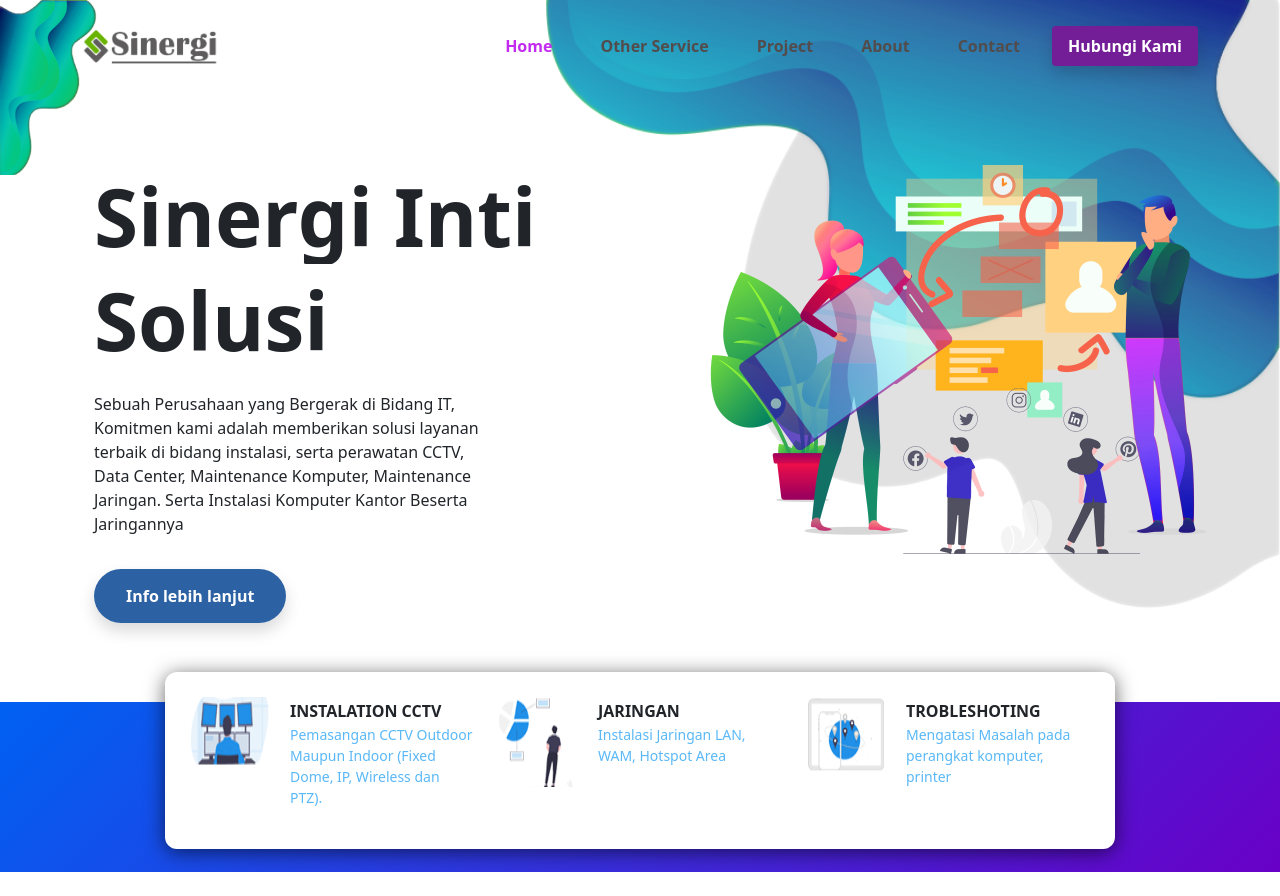
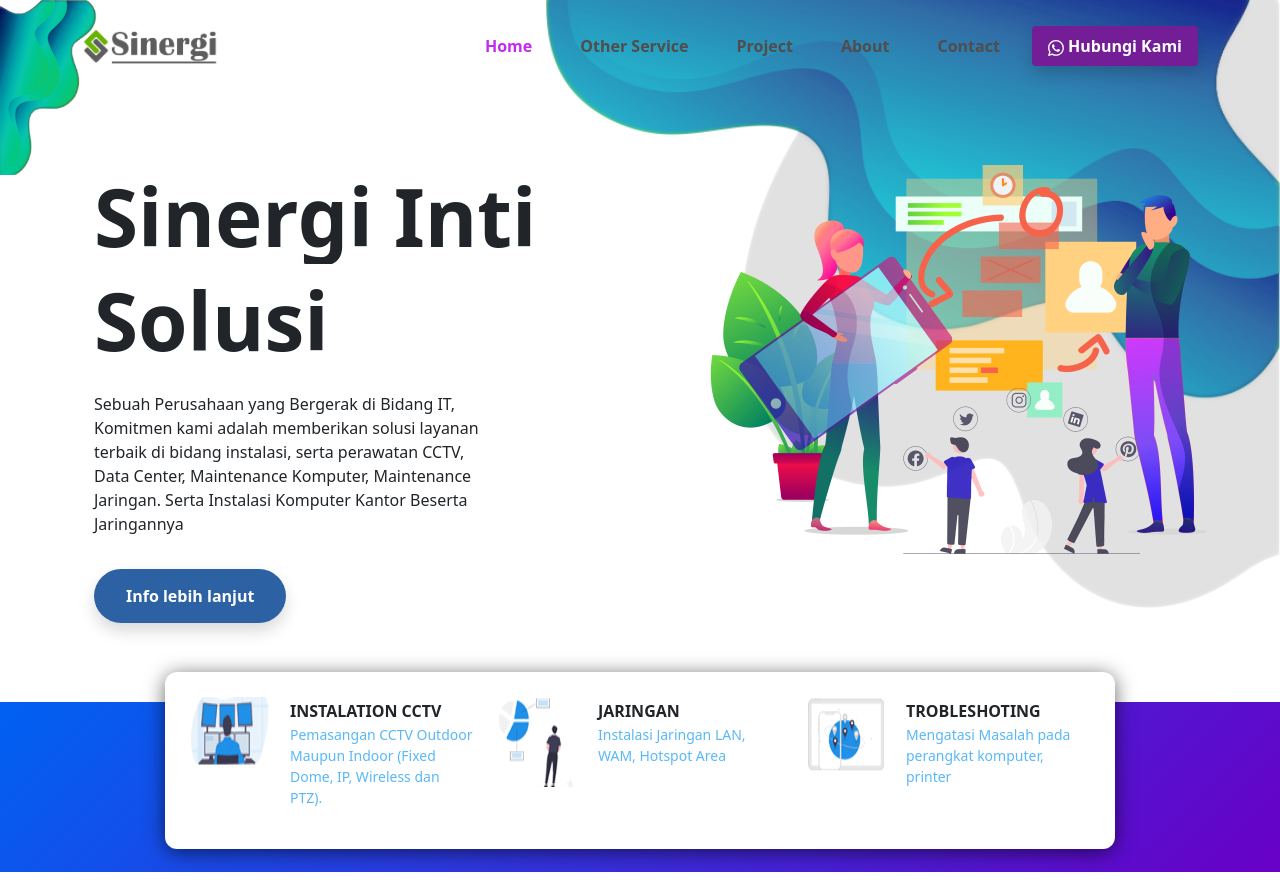
Before and after one commit to Shoichiinaba/Shoichiinaba.github.io, a plain HTML site: page index.html in a window 1280 px wide. Drawn offline with nearby package versions, Linux system fonts and the light colour scheme.

Commit message:
penambahan iven wa di tombol hubungi kami

```diff
--- a/index.html
+++ b/index.html
@@ -45,7 +45,14 @@
               <a class="nav-link link-navbar tebal-sedang me-3" href="#">Contact</a>
             </li>
             <li class="nav-item">
-              <a href="#" class="nav-link bg-custom tebal-sedang shadow" id="btn-sign">Hubungi Kami</a>
+              <a href="https://wa.me/62895603190099?text=" class="nav-link bg-custom tebal-sedang shadow" id="btn-sign" target="_blank">
+                <svg xmlns="http://www.w3.org/2000/svg" width="16" height="16" fill="currentColor" class="bi bi-whatsapp" viewBox="0 0 16 16">
+                  <path
+                    d="M13.601 2.326A7.854 7.854 0 0 0 7.994 0C3.627 0 .068 3.558.064 7.926c0 1.399.366 2.76 1.057 3.965L0 16l4.204-1.102a7.933 7.933 0 0 0 3.79.965h.004c4.368 0 7.926-3.558 7.93-7.93A7.898 7.898 0 0 0 13.6 2.326zM7.994 14.521a6.573 6.573 0 0 1-3.356-.92l-.24-.144-2.494.654.666-2.433-.156-.251a6.56 6.56 0 0 1-1.007-3.505c0-3.626 2.957-6.584 6.591-6.584a6.56 6.56 0 0 1 4.66 1.931 6.557 6.557 0 0 1 1.928 4.66c-.004 3.639-2.961 6.592-6.592 6.592zm3.615-4.934c-.197-.099-1.17-.578-1.353-.646-.182-.065-.315-.099-.445.099-.133.197-.513.646-.627.775-.114.133-.232.148-.43.05-.197-.1-.836-.308-1.592-.985-.59-.525-.985-1.175-1.103-1.372-.114-.198-.011-.304.088-.403.087-.088.197-.232.296-.346.1-.114.133-.198.198-.33.065-.134.034-.248-.015-.347-.05-.099-.445-1.076-.612-1.47-.16-.389-.323-.335-.445-.34-.114-.007-.247-.007-.38-.007a.729.729 0 0 0-.529.247c-.182.198-.691.677-.691 1.654 0 .977.71 1.916.81 2.049.098.133 1.394 2.132 3.383 2.992.47.205.84.326 1.129.418.475.152.904.129 1.246.08.38-.058 1.171-.48 1.338-.943.164-.464.164-.86.114-.943-.049-.084-.182-.133-.38-.232z"
+                  />
+                </svg>
+                Hubungi Kami</a
+              >
             </li>
           </ul>
         </div>
```
